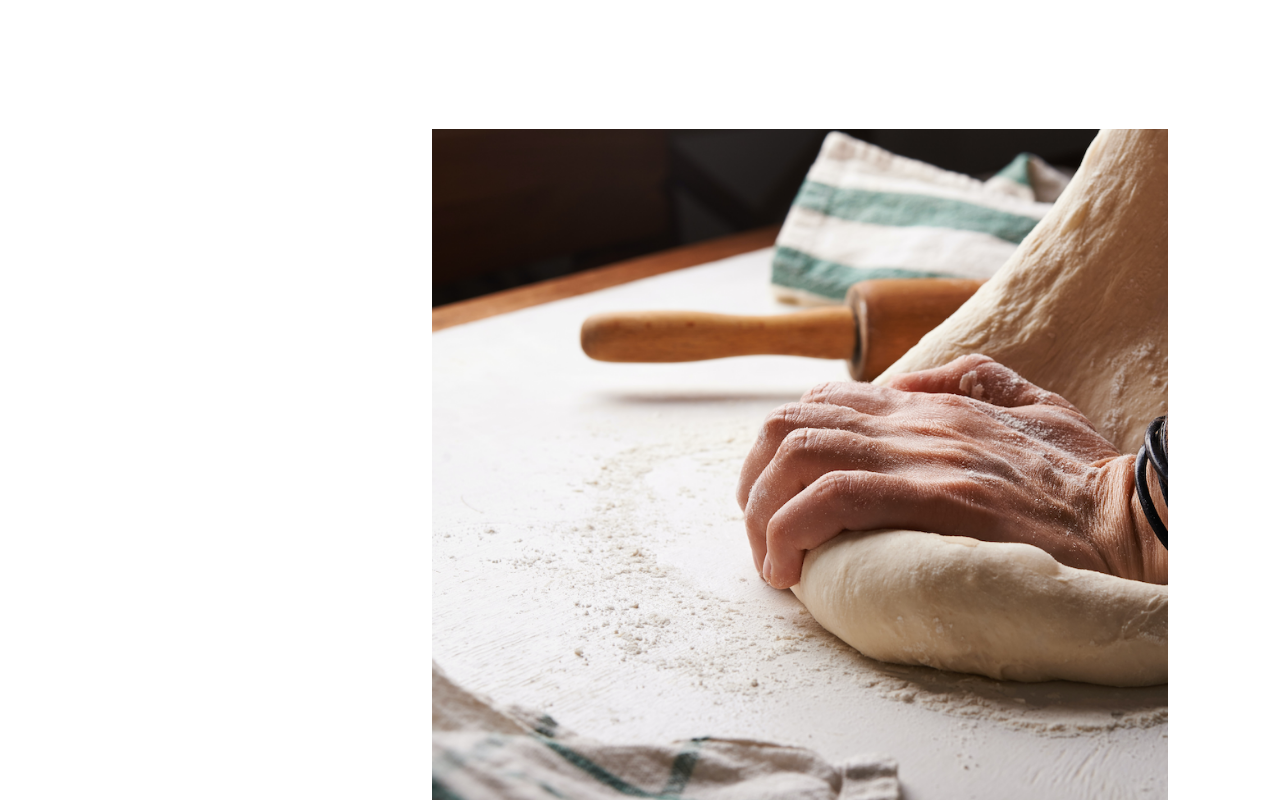
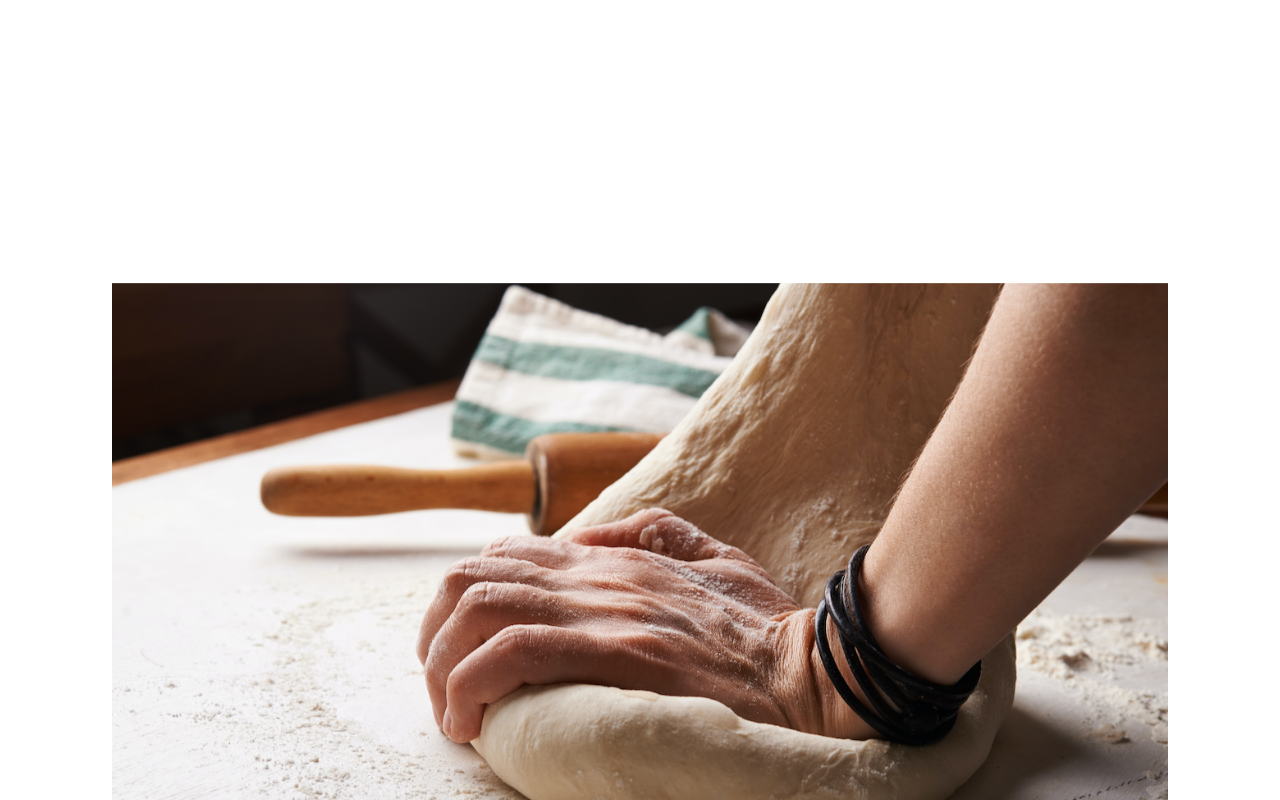
Before and after one commit to emilio0054/ottantotto, a React (Vite) app: page / in a window 1280 px wide. Shown: the part 7380-8180 px from the top of the page. Built offline with nearby package versions, Linux system fonts and the light colour scheme; a web font is replaced by a local one.

Commit message:
tried to add maps to web

```diff
--- a/src/components/Carousel/Carousel.jsx
+++ b/src/components/Carousel/Carousel.jsx
@@ -59,7 +59,7 @@ export const Carousel = () => {
         role="button"
         data-slide="prev"
       >
-        <span class="carousel-control-prev-icon" aria-hidden="true"></span>
+        <span class="carousel-control-prev-icon"></span>
         <span class="sr-only">Previous</span>
       </a>
       <a
@@ -68,7 +68,7 @@ export const Carousel = () => {
         role="button"
         data-slide="next"
       >
-        <span class="carousel-control-next-icon" aria-hidden="true"></span>
+        <span class="carousel-control-next-icon"></span>
         <span class="sr-only">Next</span>
       </a>
     </div>
--- a/src/components/Carousel/carousel.css
+++ b/src/components/Carousel/carousel.css
@@ -1,5 +1,7 @@
 .carouselimg {
   width: 100%;
   height: 100%;
-  margin: 0 20rem;
 }
+.carousel {
+  padding: 9.6rem 0;
+}
```
Also changed, not shown: src/components/Maps/Maps.jsx (added, +12 -0 lines), src/components/Maps/maps.css (added).
